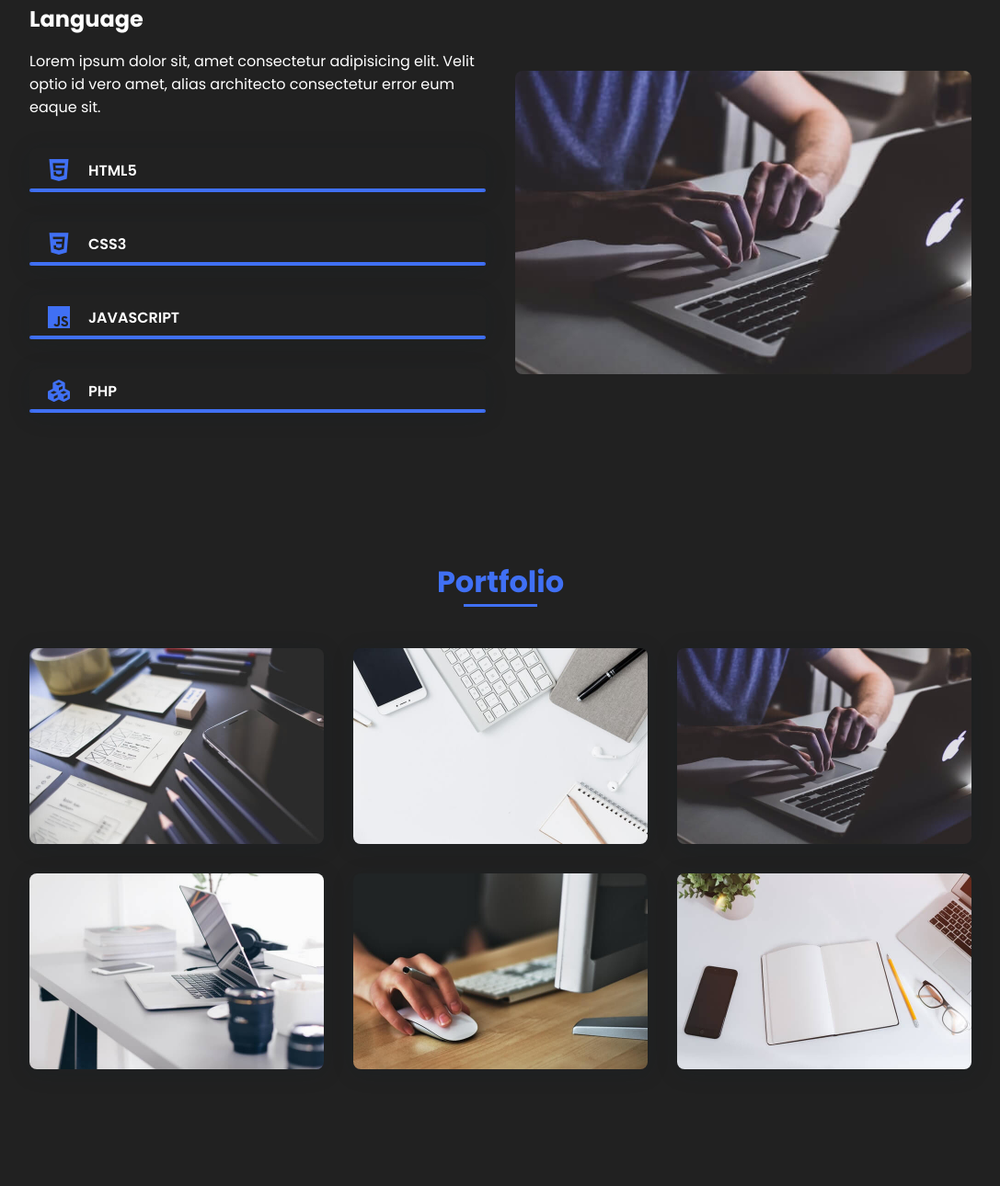
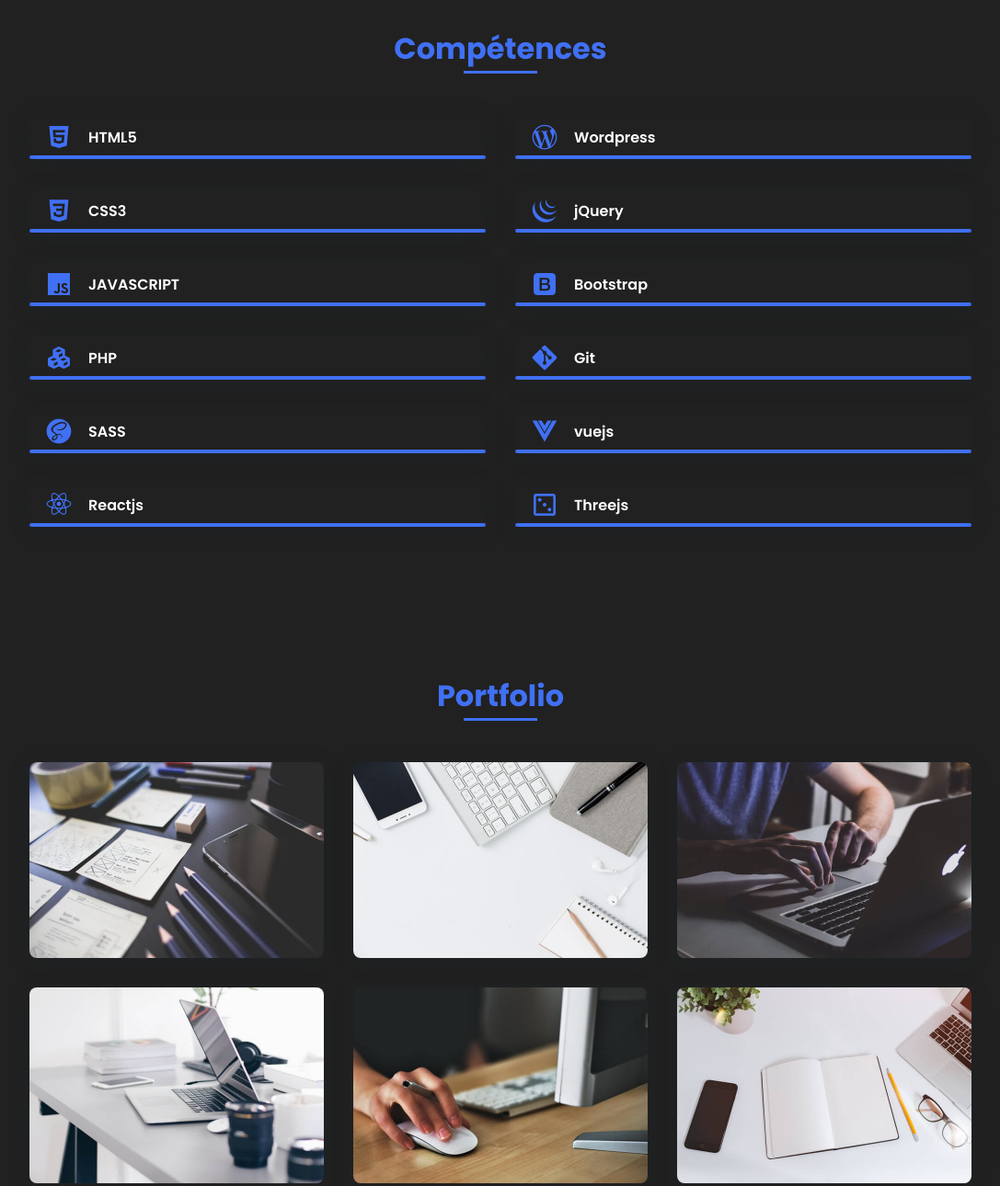
Before and after one commit to RocSeb/Sebroc-V2, a plain HTML site: page index.html in a window 1280 px wide. Shown: the part 1436-2726 px from the top of the page at 92% size, without its empty margins (96-1183 px from the left). Drawn offline with nearby package versions, Linux system fonts and the light colour scheme.

Commit message:
rajout des url du portfolio

```diff
--- a/index.html
+++ b/index.html
@@ -85,8 +85,12 @@
                 </div>
 
                 <div>
-                    <h2 class="about__subtitle">Je suis Sébastien ROCHER</h2>
-                    <p class="about__text">Lorem, ipsum dolor sit amet consectetur adipisicing elit. Voluptate cum expedita quo culpa tempora, assumenda, quis fugiat ut voluptates soluta, aut earum nemo recusandae cumque perferendis! Recusandae alias accusamus atque.</p>
+                    <h2 class="about__subtitle">Je suis Sébastien ROCHER<br/> Développeur web</h2>
+                    <p class="about__text">Ma passion pour le développement web a commencé depuis 2006 et en 2018 je décide donc de me reclasser professionnellement et de passer mon diplôme.</p>
+                    <br/>
+                    <p class="about__text">Fort attiré par l'innovation du web et désireux de vouloir en apprendre encore plus, je me surpasse jour après jour dans mes conceptions.</p>
+                    <br/>
+                    <p class="about__text">En février 2020, j'obtiens mon diplôme de développeur Web en espérant poursuivre mon aventure dans une entreprise pour le partage et la montée en compétences.</p>
                 </div>
             </div>
         </section>
@@ -97,8 +101,6 @@
 
             <div class="skills__container bd-grid">
                 <div>
-                    <h2 class="skills__subtitle">Language</h2>
-                    <p class="skills__text">Lorem ipsum dolor sit, amet consectetur adipisicing elit. Velit optio id vero amet, alias architecto consectetur error eum eaque sit.</p>
                     <div class="skills__data">
                         <div class="skills__names">
                             <i class='bx bxl-html5 skills__icon'></i>
@@ -128,11 +130,70 @@
                         </div>
                         <div class="skills__bar"></div>
                     </div>
+                    <div class="skills__data">
+                        <div class="skills__names">
+                            <i class='bx bxl-sass skills__icon'></i>
+                            <span class="skills__name">SASS</span>
+                        </div>
+                        <div class="skills__bar"></div>
+                    </div>
+                    <div class="skills__data">
+                        <div class="skills__names">
+                            <i class='bx bxl-react skills__icon'></i>
+                            <span class="skills__name">Reactjs</span>
+                        </div>
+                        <div class="skills__bar"></div>
+                    </div>
+                </div>
+                <div>
+                    <div class="skills__data">
+                        <div class="skills__names">
+                            <i class='bx bxl-wordpress skills__icon'></i>
+                            <span class="skills__name">Wordpress</span>
+                        </div>
+                        <div class="skills__bar"></div>
+                    </div>
+                    <div class="skills__data">
+                        <div class="skills__names">
+                            <i class='bx bxl-jquery skills__icon'></i>
+                            <span class="skills__name">jQuery</span>
+                        </div>
+                        <div class="skills__bar"></div>
+                    </div>
+                    <div class="skills__data">
+                        <div class="skills__names">
+                            <i class='bx bxl-bootstrap skills__icon'></i>
+                            <span class="skills__name">Bootstrap</span>
+                        </div>
+                        <div class="skills__bar"></div>
+                    </div>
+                    <div class="skills__data">
+                        <div class="skills__names">
+                            <i class='bx bxl-git skills__icon'></i>
+                            <span class="skills__name">Git</span>
+                        </div>
+                        <div class="skills__bar"></div>
+                    </div>
+                    <div class="skills__data">
+                        <div class="skills__names">
+                            <i class='bx bxl-vuejs skills__icon'></i>
+                            <span class="skills__name">vuejs</span>
+                        </div>
+                        <div class="skills__bar"></div>
+                    </div>
+                    <div class="skills__data">
+                        <div class="skills__names">
+                            <i class='bx bx-dice-3 skills__icon'></i>
+                            <span class="skills__name">Threejs</span>
+                        </div>
+                        <div class="skills__bar"></div>
+                    </div>
                 </div>
 
-                <div>
+
+                <!--<div>
                     <img src="img/work3.jpg" alt="" class="skills__img">
-                </div>
+                </div>-->
             </div>
         </section>
 
@@ -142,22 +203,22 @@
 
             <div class="work__container bd-grid">
                 <div class="work__img">
-                    <img src="img/work1.jpg" alt="">
+                    <a href="https://seb-roc.fr/Portfolio/Projet1/Web-agency.html" target="_blank"><img src="img/work1.jpg" alt="image Projet1"></a>
                 </div>
                 <div class="work__img">
-                    <img src="img/work2.jpg" alt="">
+                    <a href="https://projet2.seb-roc.fr" target="_blank"><img src="img/work2.jpg" alt="iùage Projet2"></a>
                 </div>
                 <div class="work__img">
-                    <img src="img/work3.jpg" alt="">
+                    <a href="https://seb-roc.fr/Portfolio/Projet3/index.html" target="_blank"><img src="img/work3.jpg" alt="image Projet3"></a>
                 </div>
                 <div class="work__img">
-                    <img src="img/work4.jpg" alt="">
+                    <a href="https://seb-roc.fr/Portfolio/SaveP4/index.php" target="_blank"><img src="img/work4.jpg" alt="image Projet4"></a>
                 </div>
                 <div class="work__img">
-                    <img src="img/work5.jpg" alt="">
+                    <a href="https://projet5.seb-roc.fr" target="_blank"><img src="img/work5.jpg" alt="image Projet5"></a>
                 </div>
                 <div class="work__img">
-                    <img src="img/work6.jpg" alt="">
+                    <a href="https://seb-roc.fr/Portfolio/Threejs/Index.html" target="_blank"><img src="img/work6.jpg" alt="image projet three.js"></a>
                 </div>
             </div>
         </section>
@@ -180,7 +241,7 @@
             <a href="#" class="footer__icon"><i class='bx bxl-instagram' ></i></a>
             <a href="#" class="footer__icon"><i class='bx bxl-twitter' ></i></a>
         </div>
-        <p>&#169; Sébasien ROCHER 2020 copyright all right reserved</p>
+        <p>&#169; Sébastien ROCHER 2020 copyright all right reserved</p>
     </footer>
 
     <!--=====JS SCRIPT=====-->
```
